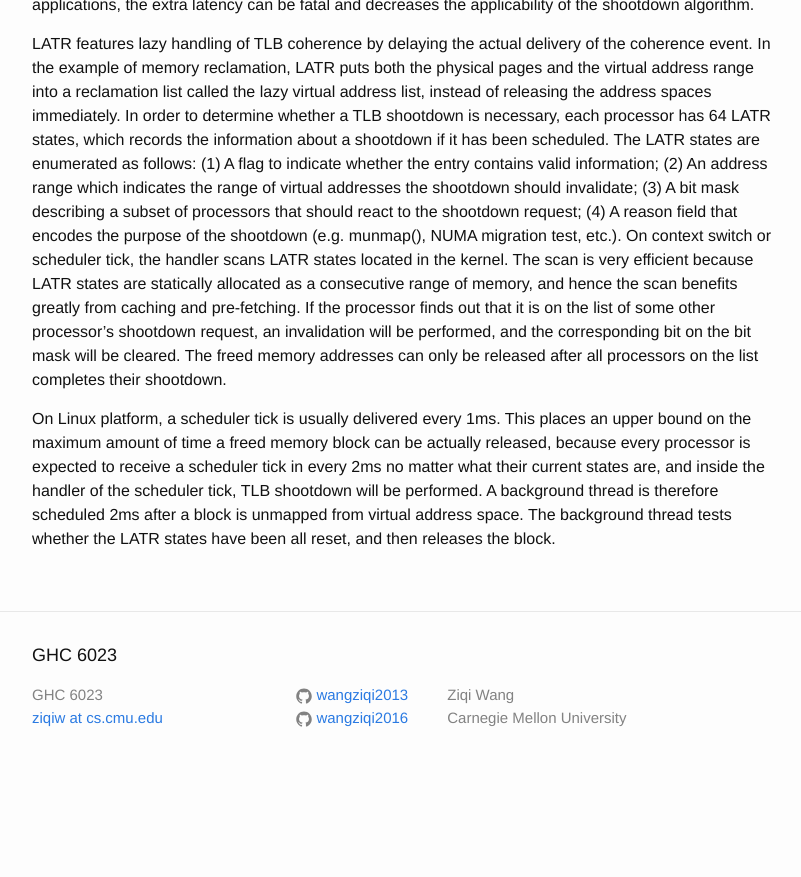
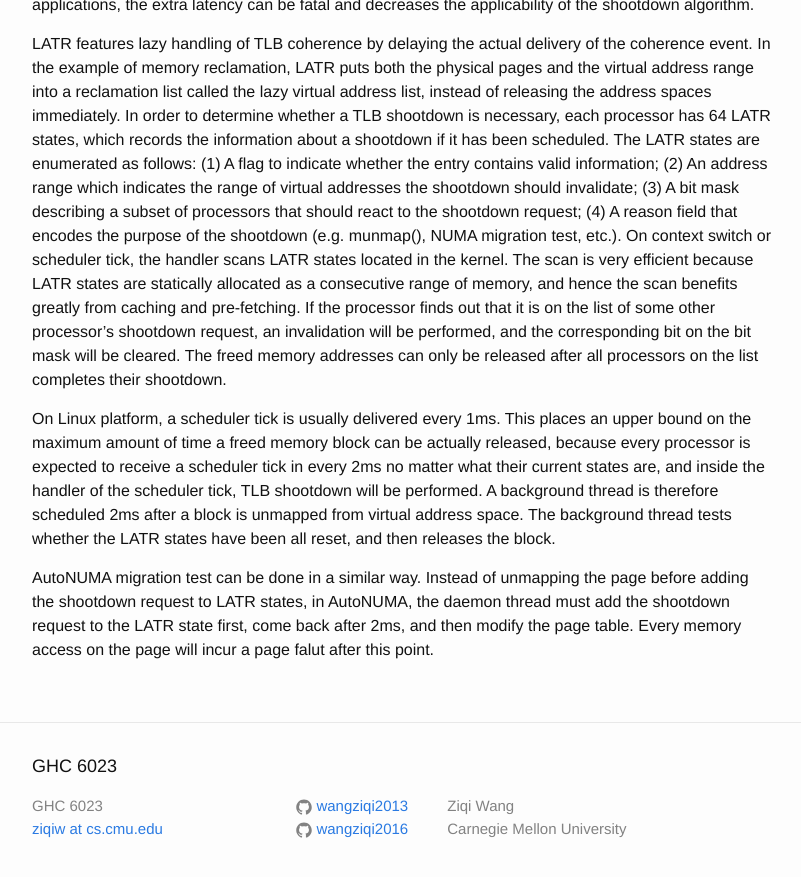
Before and after one commit to wangziqi2013/wangziqi2013.github.io, a Jekyll site: the page built from _posts/2018-12-26-latr.markdown, in a window 1280 px wide and 900 px high, scrolled down 1510 px. Shown: the top 877 px of the window, without its empty margins (238-1039 px from the left). Built offline with Jekyll 4.4.1, drawn with Linux system fonts in a browser that asks for light colours; before the commit the page ends 2299 px from its top, so only the background shows below that.

Commit message:
Adding AutoNUMA

```diff
--- a/_posts/2018-12-26-latr.markdown
+++ b/_posts/2018-12-26-latr.markdown
@@ -75,3 +75,7 @@ time a freed memory block can be actually released, because every processor is e
 in every 2ms no matter what their current states are, and inside the handler of the scheduler tick, TLB shootdown will
 be performed. A background thread is therefore scheduled 2ms after a block is unmapped from virtual address space.
 The background thread tests whether the LATR states have been all reset, and then releases the block.
+
+AutoNUMA migration test can be done in a similar way. Instead of unmapping the page before adding the shootdown request
+to LATR states, in AutoNUMA, the daemon thread must add the shootdown request to the LATR state first, come back after 2ms,
+and then modify the page table. Every memory access on the page will incur a page falut after this point.
```
